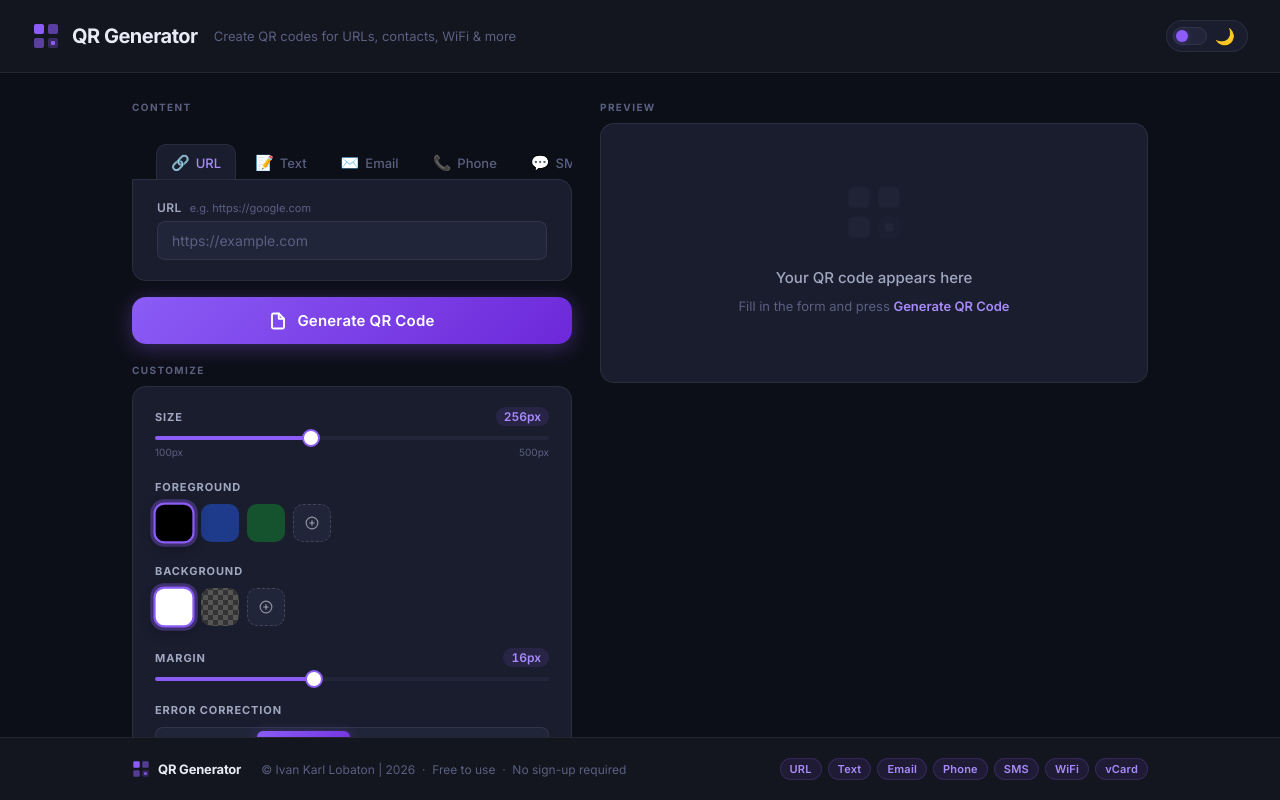
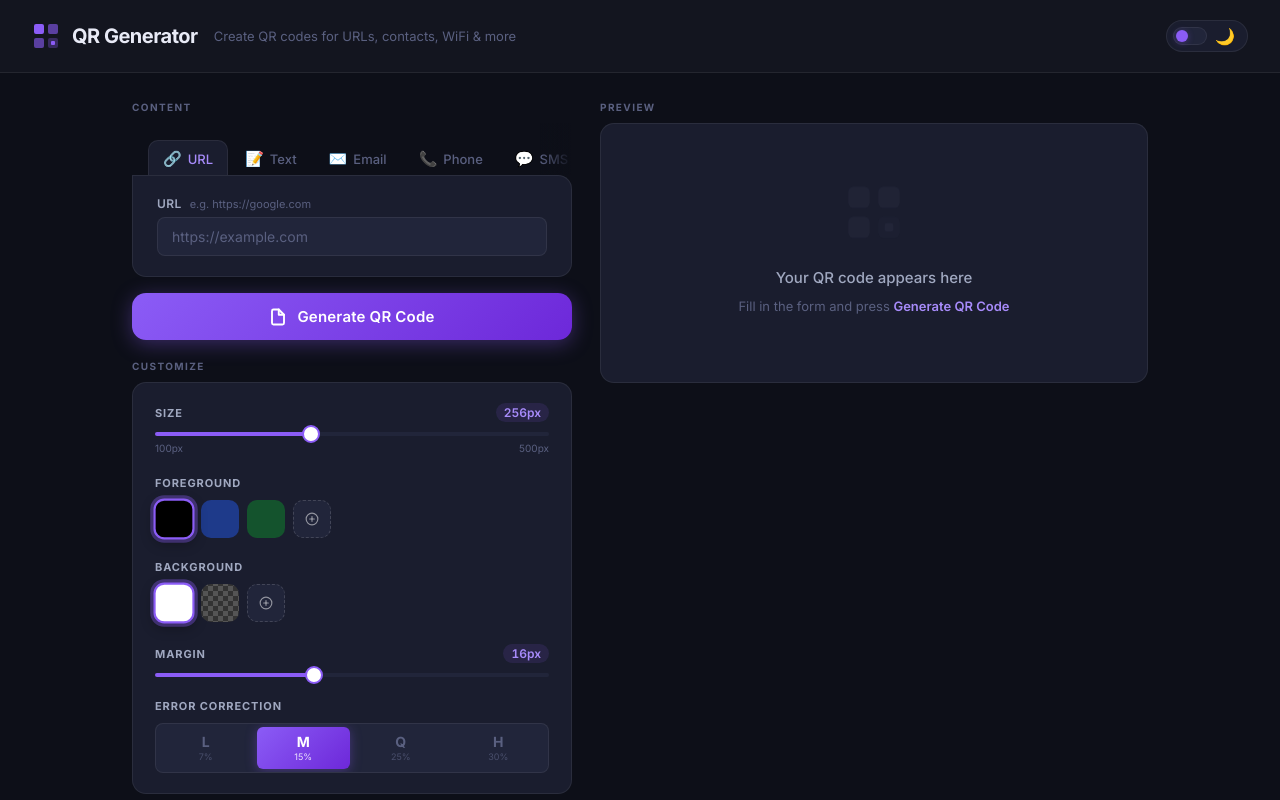
Before and after one commit to ivankarll/qr-code-generator, a React (Vite) app: page / in a window 1280 px wide. Built offline with nearby package versions, Linux system fonts and the light colour scheme.

Commit message:
Fix mobile: scrollable tabs with fade hint, footer at bottom only, fix H clipping in error correction

```diff
--- a/src/components/CustomizeSection.module.css
+++ b/src/components/CustomizeSection.module.css
@@ -143,12 +143,14 @@
 /* ── Error Correction segmented ─────────── */
 .segmented {
   display: grid;
-  grid-template-columns: repeat(4, 1fr);
+  grid-template-columns: repeat(4, minmax(0, 1fr));  /* minmax prevents overflow */
   gap: 4px;
   background: var(--surface-3);
   border-radius: var(--radius-sm);
   padding: 3px;
   border: 1px solid var(--border);
+  width: 100%;
+  overflow: hidden;
 }
 
 .seg {
--- a/src/components/Footer.jsx
+++ b/src/components/Footer.jsx
@@ -18,7 +18,15 @@ const Footer = () => {
         </div>
 
         <p className={styles.copy}>
-          &copy; Ivan Karl Lobaton | {year} &nbsp;·&nbsp; Free to use &nbsp;·&nbsp; No sign-up required
+          &copy; Ivan Karl Lobaton | {year} &nbsp;·&nbsp; Free to use &nbsp;·&nbsp; No sign-up required &nbsp;·&nbsp;{' '}
+          <a
+            href="https://ivankarll.github.io/portfolio/"
+            target="_blank"
+            rel="noopener noreferrer"
+            className={styles.portfolioLink}
+          >
+            View My Portfolio
+          </a>
         </p>
 
         <div className={styles.links}>
--- a/src/components/Footer.module.css
+++ b/src/components/Footer.module.css
@@ -1,12 +1,7 @@
 .footer {
-  position: sticky;
-  bottom: 0;
-  z-index: 100;
   border-top: 1px solid var(--border);
   background: var(--surface);
   margin-top: auto;
-  backdrop-filter: blur(8px);
-  -webkit-backdrop-filter: blur(8px);
 }
 
 .inner {
@@ -39,6 +34,17 @@
   font-size: 12px;
   color: var(--text-muted);
   margin: 0;
+}
+
+.portfolioLink {
+  color: var(--accent-2);
+  text-decoration: none;
+  font-weight: 600;
+  transition: color 0.15s;
+}
+.portfolioLink:hover {
+  color: var(--accent);
+  text-decoration: underline;
 }
 
 /* ── Type badges ─────────────────────────── */
--- a/src/components/InputSection.jsx
+++ b/src/components/InputSection.jsx
@@ -77,6 +77,7 @@ const InputSection = ({ onChange, onGenerate }) => {
   return (
     <div className={styles.container}>
       {/* Type Tabs */}
+      <div className={styles.tabsWrapper}>
         <div className={styles.typeTabs}>
           {QR_TYPES.map(qt => (
             <button
@@ -88,6 +89,7 @@ const InputSection = ({ onChange, onGenerate }) => {
               <span>{qt.label}</span>
             </button>
           ))}
+        </div>
       </div>
 
       {/* Fields */}
--- a/src/components/InputSection.module.css
+++ b/src/components/InputSection.module.css
@@ -5,10 +5,26 @@
 }
 
 /* ── Type Tabs ─────────────────────────────────── */
+/* Outer wrapper provides the right-fade scroll hint */
+.tabsWrapper {
+  position: relative;
+}
+.tabsWrapper::after {
+  content: '';
+  position: absolute;
+  top: 0;
+  right: 0;
+  width: 32px;
+  height: 100%;
+  background: linear-gradient(to right, transparent, var(--bg));
+  pointer-events: none;
+  border-radius: 0;
+}
+
 .typeTabs {
   display: flex;
-  gap: 4px;
-  padding: 20px 24px 0;
+  gap: 2px;
+  padding: 16px 16px 0;
   overflow-x: auto;
   scrollbar-width: none;
   -webkit-overflow-scrolling: touch;
--- a/src/pages/Home.jsx
+++ b/src/pages/Home.jsx
@@ -29,8 +29,8 @@ const Home = () => {
       <Header isDark={isDark} onToggle={handleToggle} />
       <main className={styles.main}>
         <QRGenerator />
+        <Footer />
       </main>
-      <Footer />
     </div>
   )
 }
--- a/src/pages/Home.module.css
+++ b/src/pages/Home.module.css
@@ -11,7 +11,6 @@
   flex: 1;
   min-height: 0;               /* critical: lets flex child shrink below content size */
   overflow-y: auto;
-  overflow-x: hidden;
   -webkit-overflow-scrolling: touch;
   scroll-behavior: smooth;
   width: 100%;
```
Lines whose indentation alone changed are shown as unchanged.
